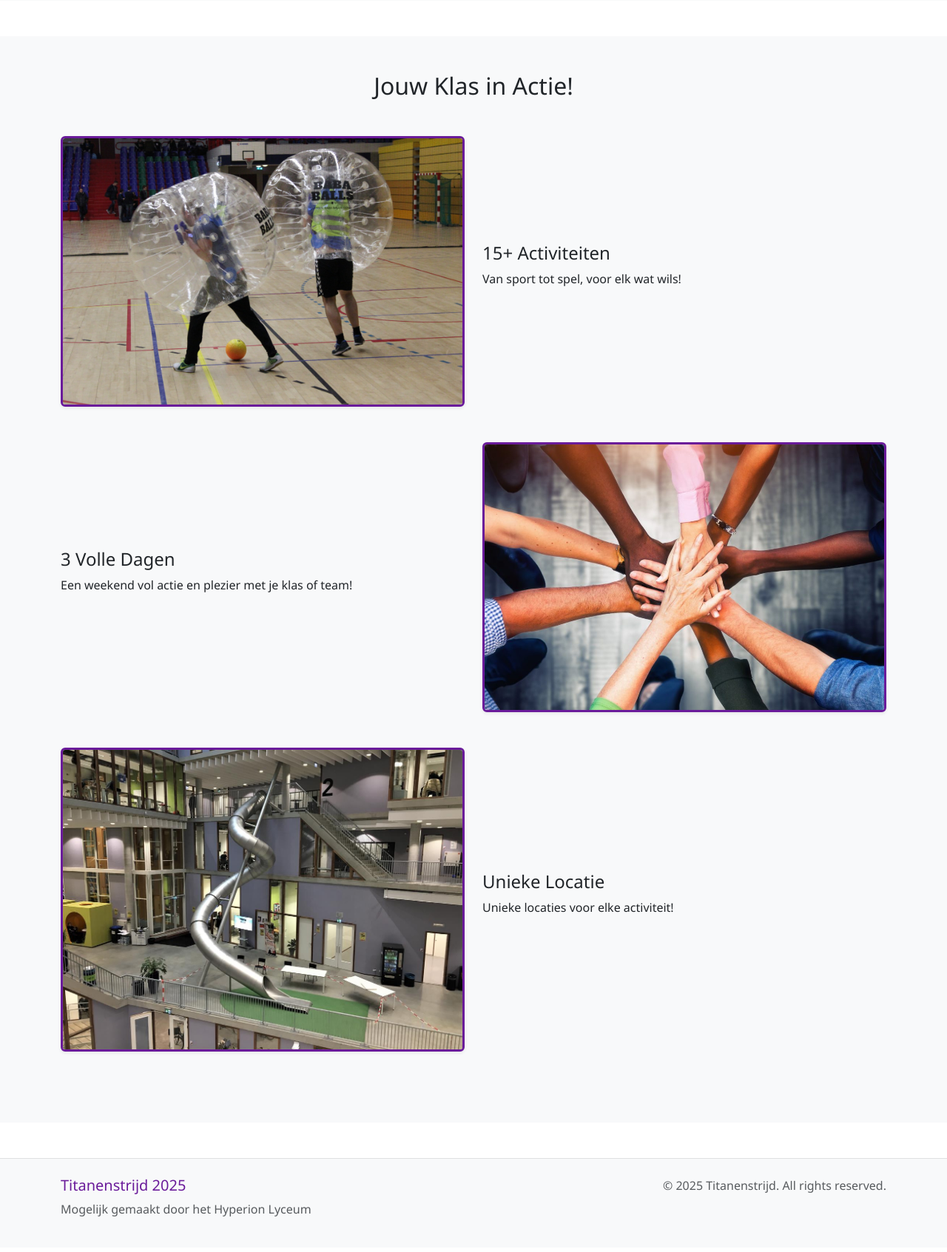
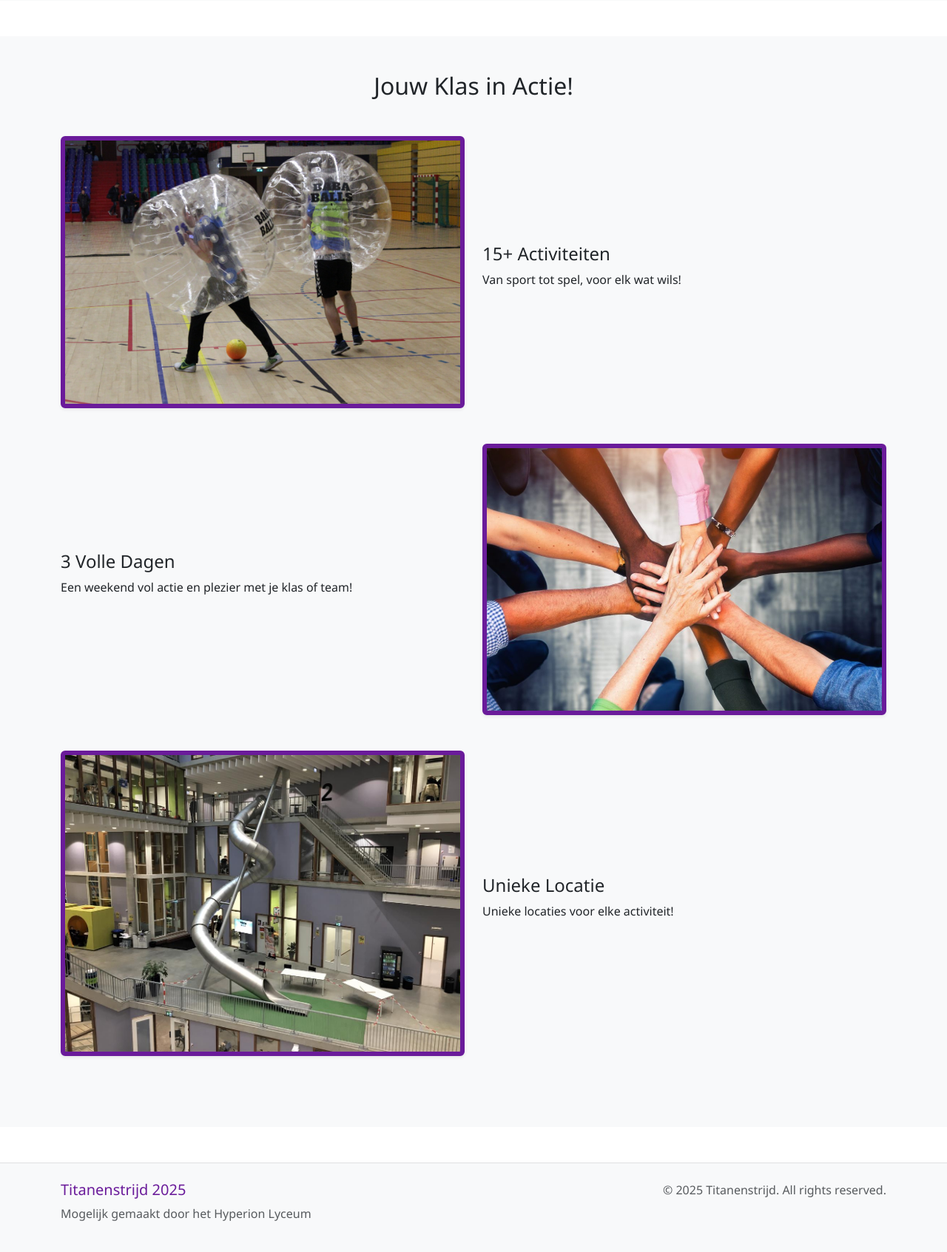
Before and after one commit to Envitality1/titantenstrijdV1, a Flask app: page / in a window 1280 px wide. Shown: the part 440-2133 px from the top of the page at 74% size. Before the commit the page ends 2085 px from the top, so only its background shows below. Run offline with Flask 3, Linux system fonts and the light colour scheme; some libraries are stand-ins or nearby versions.

Commit message:
border width change2

```diff
--- a/static/css/custom.css
+++ b/static/css/custom.css
@@ -123,8 +123,8 @@ body {
 }
 
 .image-bordered {
-    border: 3px solid var(--primary-color);
-    border-radius: 20px;
+    border: 6px solid var(--primary-color);
+    border-radius: 8px;
     width: 100%;
     height: auto;
     object-fit: cover;
```
